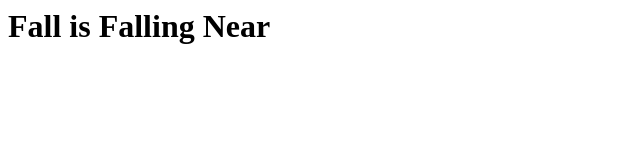
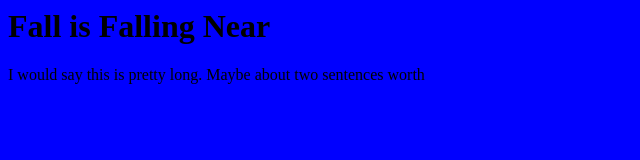
Before and after one commit to dm0896665/FallLab, a plain HTML site: page index.html in a window 1280 px wide. Shown: the whole page, without its empty margins (0-640 px from the left). Drawn offline with Linux system fonts and the light colour scheme.

Commit message:
added a stylesheet and some paragraphs

```diff
--- a/index.html
+++ b/index.html
@@ -1 +1,3 @@
+<link rel = "stylesheet" href="styles.css">
 <h1>Fall is Falling Near</h1>
+<p>I would say this is pretty long. Maybe about two sentences worth</p>
--- /dev/null
+++ b/styles.css
@@ -0,0 +1,4 @@
+body
+{
+	background-color: blue;
+}
```
Also changed, not shown: README.md.
